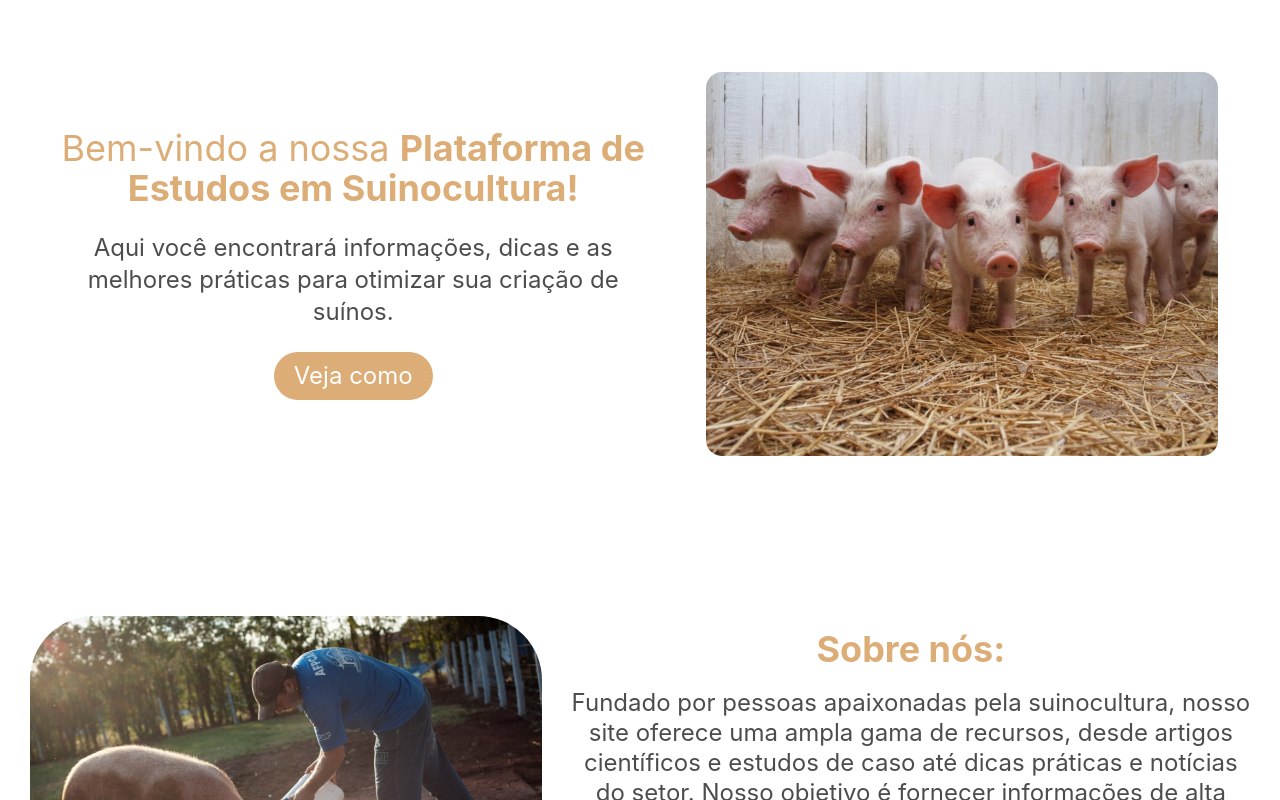
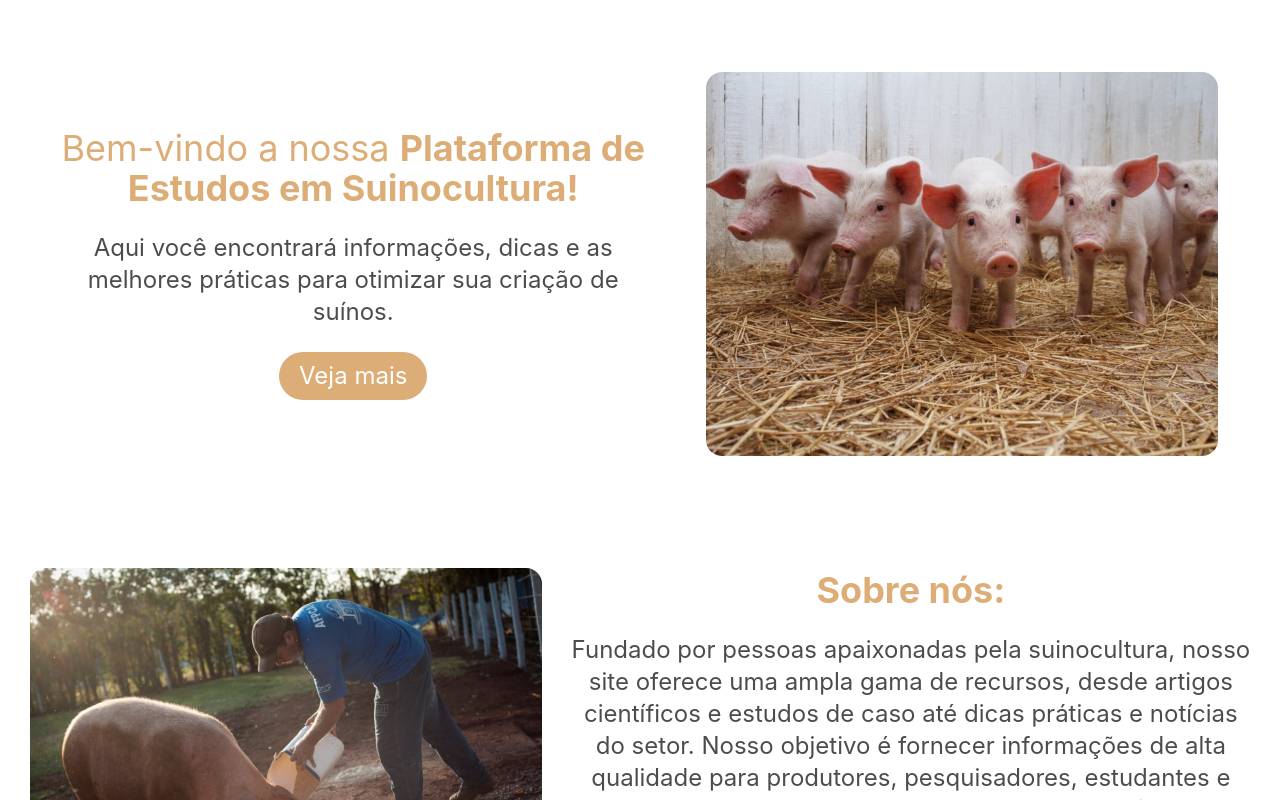
Before and after one commit to SamuelFerreiraDEV/emcomp-pes, a React (Vite) app: page / in a window 1280 px wide. Shown: the part 760-1560 px from the top of the page. Built offline with nearby package versions, Linux system fonts and the light colour scheme.

Commit message:
homecontainer component

```diff
--- a/src/components/AboutContainer/AboutContainer.jsx
+++ b/src/components/AboutContainer/AboutContainer.jsx
@@ -2,32 +2,54 @@ import React from "react";
 import about from "../../assets/homeAbout.svg";
 // import "./styles.css"
 import { HomeButton } from "../HomeButton/HomeButton";
+import { HomeContainer } from "../HomeContainer/HomeContainer";
 
 export function AboutContainer() {
   return (
-    <div className="about-container flex flex-row-reverse justify-evenly">
-      <div className="text-container flex flex-col items-center justify-center gap-6 text-center text-black70">
-        <h1 className="-mb-2 text-4xl font-bold leading-tight text-theme">
-          Sobre nós:
-        </h1>
-        <p className="text-2xl leading-tight">
+    <HomeContainer
+      className="flex-row-reverse"
+      title="Sobre nós:"
+      subtitle={
+        <>
           Fundado por pessoas apaixonadas pela suinocultura, nosso
           <br /> site oferece uma ampla gama de recursos, desde artigos
           <br /> científicos e estudos de caso até dicas práticas e notícias
           <br /> do setor. Nosso objetivo é fornecer informações de alta
-          <br /> qualidade para produtores, pesquisadores, estudantes e<br />{" "}
-          todos aqueles interessados no bem-estar dos suínos e na
+          <br /> qualidade para produtores, pesquisadores, estudantes e
+          <br /> todos aqueles interessados no bem-estar dos suínos e na
           <br /> melhoria contínua das práticas de criação.
-        </p>
-        <HomeButton sizeClass={"md"} text={"Saiba mais"} />
-      </div>
-      <div className="about-image-container">
+        </>
+      }
+      buttonText="Saiba mais"
+      buttonSize="md"
+      children={
         <img
           src={about}
           alt="imagem sobre"
-          className="w-[40vw] rounded-[4rem]"
+          className="w-[40vw] rounded-2xl 2xl:rounded-[4rem]"
         />
-      </div>
-    </div>
+      }
+    />
   );
 }
+
+<div className="about-container flex flex-row-reverse justify-evenly">
+  <div className="text-container flex flex-col items-center justify-center gap-6 text-center text-black70">
+    <h1 className="-mb-2 text-4xl font-bold leading-tight text-theme">
+      Sobre nós:
+    </h1>
+    <p className="text-2xl leading-tight">
+      Fundado por pessoas apaixonadas pela suinocultura, nosso
+      <br /> site oferece uma ampla gama de recursos, desde artigos
+      <br /> científicos e estudos de caso até dicas práticas e notícias
+      <br /> do setor. Nosso objetivo é fornecer informações de alta
+      <br /> qualidade para produtores, pesquisadores, estudantes e<br /> todos
+      aqueles interessados no bem-estar dos suínos e na
+      <br /> melhoria contínua das práticas de criação.
+    </p>
+    <HomeButton sizeClass={"md"} text={"Saiba mais"} />
+  </div>
+  <div className="about-image-container">
+    <img src={about} alt="imagem sobre" className="w-[40vw] rounded-[4rem]" />
+  </div>
+</div>;
--- a/src/components/Banner/Banner.jsx
+++ b/src/components/Banner/Banner.jsx
@@ -14,7 +14,7 @@ export function Banner() {
   return (
     <section className="no-select relative h-[90vh]">
       <img src={banner} className="absolute h-full w-full object-cover" />
-      <p className="absolute top-1/2 ml-[5vw] -translate-y-1/2 cursor-default leading-tight text-white text-4xl 2xl:text-[5.5rem]">
+      <p className="absolute top-1/2 ml-[5vw] -translate-y-1/2 cursor-default text-4xl leading-tight text-white 2xl:text-[5.5rem]">
         <span className="font-bold">P</span>lataforma de
         <br />
         <span className="font-bold">E</span>studos em
--- a/src/components/Header/MobileMenu/MobileMenu.jsx
+++ b/src/components/Header/MobileMenu/MobileMenu.jsx
@@ -16,7 +16,7 @@ export function MobileMenu() {
     <NavigationMenu>
       <NavigationMenuList>
         <NavigationMenuItem>
-          <NavigationMenuTrigger className="flex items-center bg-theme text-white text-sm h-fit">
+          <NavigationMenuTrigger className="flex h-fit items-center bg-theme text-sm text-white">
             MENU
           </NavigationMenuTrigger>
           <NavigationMenuContent className="flex flex-col items-start gap-4 text-nowrap p-6 text-sm text-theme">
--- a/src/components/HomeButton/HomeButton.jsx
+++ b/src/components/HomeButton/HomeButton.jsx
@@ -1,7 +1,6 @@
 import React from "react";
 // import "./styles.css"
 
-export function HomeButton({ sizeClass, text }) {
 const variants = {
   mobile_md: "px-2 py-1 text-[0.5rem]",
   sm: "px-2 text-xs",
@@ -9,6 +8,7 @@ export function HomeButton({ sizeClass, text }) {
   tcc: "px-2 py-1 text-sm",
 };
 
+export function HomeButton({ sizeClass, text }) {
   return (
     <button
       className={`home-button w-fit rounded-[5rem] bg-theme text-white ${variants[sizeClass]}`}
--- /dev/null
+++ b/src/components/HomeContainer/HomeContainer.jsx
@@ -0,0 +1,34 @@
+import React from "react";
+import { HomeButton } from "../HomeButton/HomeButton";
+import { useScreenSize } from "../../hooks/useScreenSize";
+
+export function HomeContainer({
+  className,
+  title,
+  subtitle,
+  buttonText,
+  buttonSize,
+  children,
+}) {
+  const screenSize = useScreenSize();
+
+  return (
+    <div className={`-mt-[6vh] flex justify-evenly ${className}`}>
+      <section className="flex flex-col items-center justify-center gap-2 text-center leading-tight text-black70 xl:gap-6">
+        <h1 className="text-[0.75rem] font-bold text-theme xl:text-4xl">
+          {title}
+        </h1>
+        <p className="text-[0.5rem] xl:text-2xl">{subtitle}</p>
+        {buttonText && (
+          <HomeButton
+            sizeClass={
+              screenSize < 768 ? `mobile_${buttonSize}` : `${buttonSize}`
+            }
+            text={buttonText}
+          />
+        )}
+      </section>
+      {children}
+    </div>
+  );
+}
--- a/src/components/WelcomeContainer/WelcomeContainer.jsx
+++ b/src/components/WelcomeContainer/WelcomeContainer.jsx
@@ -1,17 +1,49 @@
 import React from "react";
 import welcome from "../../assets/homeWelcome.svg";
 // import "./styles.css"
-import { HomeButton } from "../HomeButton/HomeButton";
-import { useScreenSize } from "@/hooks/useScreenSize";
+import { HomeContainer } from "../HomeContainer/HomeContainer";
 
 export function WelcomeContainer() {
+  return (
+    <HomeContainer
+      title={
+        <>
+          <span
+            style={{
+              fontWeight: "normal",
+            }}
+          >
+            Bem-vindo a nossa{" "}
+          </span>
+          Plataforma de <br />
+          Estudos em Suinocultura!
+        </>
+      }
+      subtitle={
+        <>
+          Aqui você encontrará informações, dicas e as <br />
+          melhores práticas para otimizar sua criação de <br />
+          suínos.
+        </>
+      }
+      buttonText="Veja mais"
+      buttonSize="md"
+      children={
+        <>
+          <img
+            src={welcome}
+            alt="imagem bem-vindos"
+            className="w-[40vw] rounded-2xl 2xl:rounded-[4rem]"
+          />
+        </>
+      }
+    />
+  );
+}
 
-  const screenSize = useScreenSize();
-
-  return (
-    <div className="welcome-container -mt-[6vh] flex justify-evenly">
-      <div className="text-container flex flex-col items-center justify-center gap-2 xl:gap-6 text-center leading-tight text-black70">
-        <h1 className="text-[0.75rem] xl:text-4xl text-theme">
+/* <div className="welcome-container -mt-[6vh] flex justify-evenly">
+    <div className="text-container flex flex-col items-center justify-center gap-2 text-center leading-tight text-black70 xl:gap-6">
+      <h1 className="text-[0.75rem] text-theme xl:text-4xl">
         Bem-vindo a nossa{" "}
         <strong>
           Plataforma de <br />
@@ -23,7 +55,10 @@ export function WelcomeContainer() {
         melhores práticas para otimizar sua criação de <br />
         suínos.
       </p>
-        <HomeButton sizeClass={screenSize < 768 ? "mobile_md": "md"} text={"Veja como"} />
+      <HomeButton
+        sizeClass={screenSize < 768 ? "mobile_md" : "md"}
+        text={"Veja como"}
+      />
     </div>
     <div className="welcome-image-container">
       <img
@@ -32,6 +67,4 @@ export function WelcomeContainer() {
         className="w-[40vw] rounded-2xl 2xl:rounded-[4rem]"
       />
     </div>
-    </div>
-  );
-}
+  </div> */
```
Lines whose indentation alone changed are shown as unchanged.
